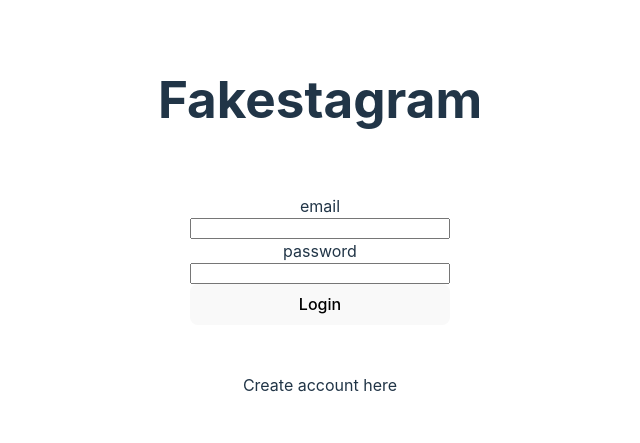
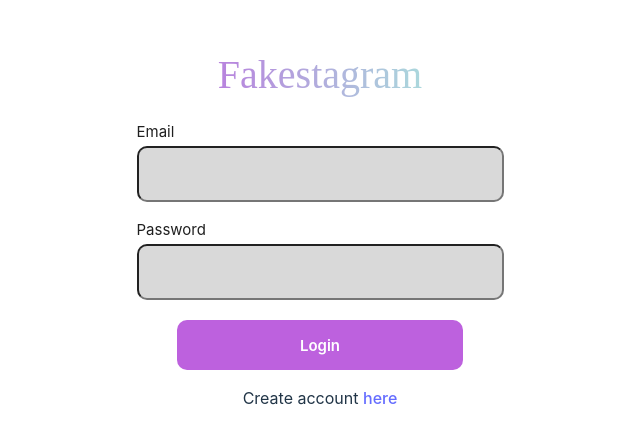
Before and after one commit to brunodito/ProyectoFinal, a React (Vite) app in the folder Fakestagram/: page / in a window 1280 px wide. Shown: the part 175-618 px from the top of the page, without its empty margins (320-960 px from the left). Built offline with nearby package versions, Linux system fonts and the light colour scheme.

Commit message:
Diseño de pagina login

```diff
--- a/Fakestagram/src/App.jsx
+++ b/Fakestagram/src/App.jsx
@@ -1,12 +1,13 @@
 import { BrowserRouter as Router, Route, Routes } from 'react-router-dom';
-import Home from './Home';
+import Login from './Pages/Login';
 import './App.css';
+import './Styles/login.css';
 
 function App() {
   return (
     <Router>
       <Routes>
-        <Route path="/" element={<Home />} />
+        <Route path="/" element={<Login />} />
       </Routes>
     </Router>
   );
--- a/Fakestagram/src/Home.jsx
+++ /dev/null
@@ -1,25 +0,0 @@
-import { useState } from 'react'
-import reactLogo from './assets/react.svg'
-import viteLogo from '/vite.svg'
-import './App.css'
-
-function App() {
-
-  return (
-    <>
-      <h1>Fakestagram</h1>
-      <div className='card'>
-        <label htmlFor='username'>email </label>
-        <input id='username' type='text' placeholder='' />
-        <label htmlFor='password'>password </label>
-        <input type='text' placeholder='' />
-        <button>Login</button>
-      </div>
-      <p>
-        Create account here
-      </p>
-    </>
-  )
-}
-
-export default App
--- a/Fakestagram/src/Pages/Login/index.jsx
+++ b/Fakestagram/src/Pages/Login/index.jsx
@@ -0,0 +1,25 @@
+import React from 'react';
+import '../../App.css';
+import '../../Styles/login.css';
+
+function Login() {
+  return (
+    <>
+      <h1 className="title">Fakestagram</h1>
+      <label htmlFor='username' className='text'>Email</label>
+      <input id='username' type='text' className='rectangle'/>
+      <div>
+        <label htmlFor='password' className='text' >Password</label>
+        <input id='password' type='password' className='rectangle'/>
+      </div>
+      <div>
+        <button className="login-button">Login</button>
+      </div>
+      <p>
+        Create account <a href="/register" className="register-link">here</a>
+      </p>
+    </>
+  );
+}
+
+export default Login;
--- a/Fakestagram/src/Styles/login.css
+++ b/Fakestagram/src/Styles/login.css
@@ -1,4 +1,4 @@
-.title{
+.title {
     text-align: center;
     font-family: Moul;
     font-size: 40px;
@@ -10,3 +10,73 @@ background-clip: text;
     -webkit-background-clip: text;
     -webkit-text-fill-color: transparent;
 }
+
+label {
+    display: block;
+    text-align: left;
+    margin-bottom: 5px;
+}
+
+input {
+    display: block;
+    margin-bottom: 20px;
+    width: 100%;
+}
+
+.login-button {
+    width: 285.714px;
+    height: 50px;
+    flex-shrink: 0;
+    border-radius: 10px;
+    background: #BD61DE;
+    display: flex;
+    justify-content: center;
+    align-items: center;
+    color: #FFF;
+    text-align: center;
+    font-family: Inter;
+    font-size: 15px;
+    font-style: normal;
+    font-weight: 600;
+    margin: 0 auto;
+    line-height: normal;
+}
+
+.register-button {
+    display: flex;
+    width: 285.714px;
+    height: 50px;
+    flex-direction: column;
+    justify-content: center;
+    flex-shrink: 0;
+    color: #202020;
+    text-align: center;
+    font-family: Inter;
+    font-size: 13px;
+    font-style: normal;
+    font-weight: 400;
+    line-height: normal;
+}
+
+.rectangle {
+    width: 359px;
+    height: 50px;
+    flex-shrink: 0;
+    border-radius: 10px;
+    background: #D9D9D9;
+}
+
+.text {
+    display: flex;
+    width: 115px;
+    height: 17px;
+    flex-direction: column;
+    justify-content: flex-end;
+    flex-shrink: 0;
+    color: #202020;
+    font-family: Inter;
+    font-size: 15px;
+    font-style: normal;
+    font-weight: 400;
+    line-height: normal;
+}
```
Also changed, not shown: Fakestagram/src/Pages/Register/index.jsx (deleted, +0 -25 lines). Lines whose indentation alone changed are shown as unchanged.
